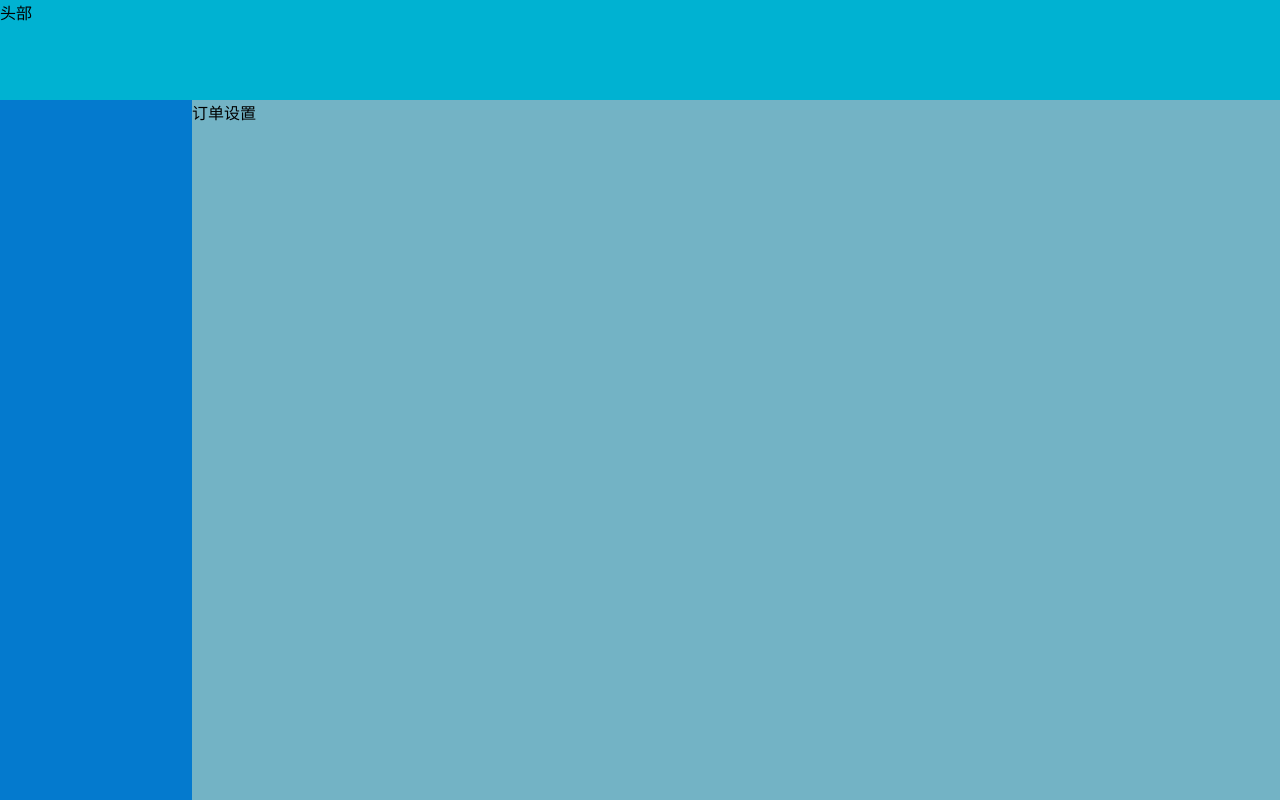
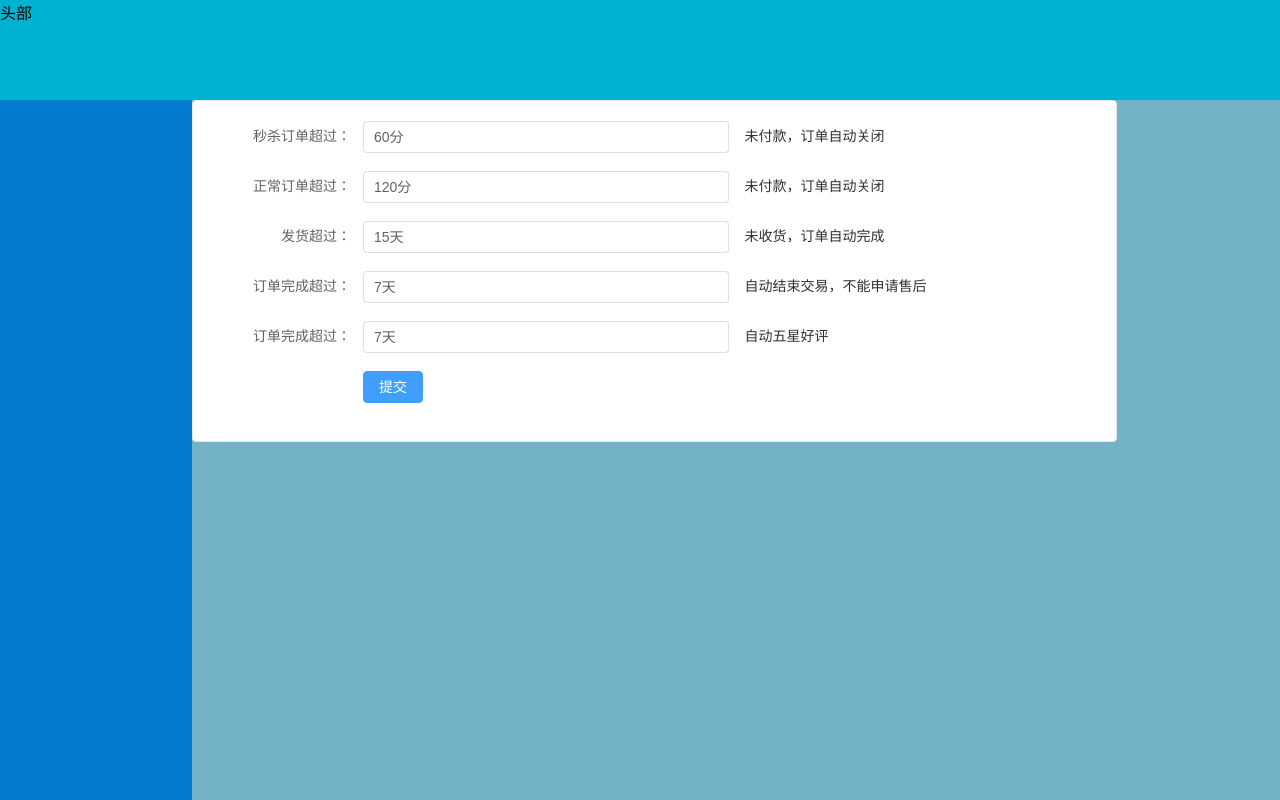
Before and after one commit to wuhonghui123/VueManage, a Vue app: page /index/mainContent/orderSetting in a window 1280 px wide. Shown: the top 800 px of the page. Built offline with nearby package versions, Linux system fonts and the light colour scheme; what vuex-along would draw is missing.

Commit message:
订单列表功能的完善

```diff
--- a/src/http/config.js
+++ b/src/http/config.js
@@ -1,5 +1,5 @@
 export default {
-    baseUrl: 'http://120.25.164.209:8092',
+    baseUrl: 'http://localhost:8092',
     timeOut: 5000,
     headers: {
         'Content-Type': 'application/json;charset=UTF-8'
--- a/src/http/modules/orderList.js
+++ b/src/http/modules/orderList.js
@@ -6,3 +6,6 @@ export function getOrderList(url){
 export function selectOrderList(url,params){
     return get(url,params);
 }
+export function getUserOrderList(url,params){
+    return get(url,params);
+}
--- a/src/http/modules/searchOrder.js
+++ b/src/http/modules/searchOrder.js
@@ -4,6 +4,3 @@ export function getOrderList(url,params){
     console.log(params);
     return get(url,params);
 }
-export function getUserOrderList(url,params){
-    return get(url,params);
-}
--- a/src/store/modules/orderList.js
+++ b/src/store/modules/orderList.js
@@ -11,7 +11,11 @@ export default {
         setOrderList(state, OrderList) {
             state.OrderList = OrderList;
             console.log("给OrderList赋值：", OrderList)
-        }
+        },
+    setOrderUserList(state, OrderUserList) {
+        state.OrderUserList = OrderUserList;
+        console.log("给OrderUserList赋值：", OrderUserList)
+    }
     },
     actions: {
         /*
@@ -23,6 +27,9 @@ export default {
         getOrderList(state) {
             return state.OrderList
         },
+        getOrderUserList(state) {
+            return state.OrderUserList
+        }
 
 
     }
--- a/src/store/modules/searchOrder.js
+++ b/src/store/modules/searchOrder.js
@@ -4,7 +4,8 @@ export default {
         // 全局属性
         // 如果没有模块化，很多模块的属性，都在这里声明
         SearchOrder: [],
-        OrderUserList:[]
+        OrderUserList:[],
+        type:''
     },
     // 同步操作赋值
     mutations: {
@@ -13,9 +14,9 @@ export default {
             state.SearchOrder = SearchOrder;
             console.log("给SearchOrder赋值：", SearchOrder)
         },
-        setOrderUserList(state, OrderUserList) {
-            state.OrderUserList = OrderUserList;
-            console.log("给OrderUserList赋值：", OrderUserList)
+        setOrderType(state, type) {
+            state.type = type;
+            console.log("给SearchOrder赋值：", type)
         }
     },
     actions: {
@@ -28,8 +29,8 @@ export default {
         getSearchOrder(state) {
             return state.SearchOrder
         },
-        getOrderUserList(state) {
-            return state.OrderUserList
+        getOrderType(state) {
+            return state.type
         }
     }
 }
--- a/src/views/Login/Login.vue
+++ b/src/views/Login/Login.vue
@@ -98,9 +98,6 @@ export default {
         console.log(err);
         this.$router.push("/")
       })
-      this.$api.orderList.getOrderList("order/list").then(res=>{
-        this.$store.commit("setOrderList",res)
-      })
   }
 }
 }
--- a/src/views/Login/SideBar.vue
+++ b/src/views/Login/SideBar.vue
@@ -8,7 +8,7 @@
 
         <ul :class="submenu" v-if="menu.children.length>0">
           <li v-for="childMenu in menu.children" :key="childMenu.id">
-            <router-link :to="childMenu.url" :class=childMenu.icon>{{ childMenu.name }}</router-link>
+            <router-link :to="childMenu.url" :class=childMenu.icon @click="getOrderList(childMenu.name)">{{ childMenu.name }}</router-link>
           </li>
         </ul>
       </li>
@@ -51,6 +51,13 @@ export default {
         event.target.parentNode.lastChild.className="submenuShow"
       }else {
         event.target.parentNode.lastChild.className="submenuHide"
+      }
+    },
+    getOrderList(name){
+      if(name=="订单列表"){
+        this.$api.orderList.getOrderList("order/list").then(res=>{
+          this.$store.commit("setOrderList",res)
+        })
       }
     }
   }
--- a/src/views/Order/OrderList.vue
+++ b/src/views/Order/OrderList.vue
@@ -68,7 +68,7 @@
 
               <el-button v-if="scope.row.order_type=='待付款'" size="small" type="danger" style="margin-left: 10px" @click="dele($event)">删除订单</el-button>
               <el-button v-else-if="scope.row.order_type=='待发货'" size="small" style="margin-left: 10px" @click="shipped($event)">订单发货</el-button>
-              <el-button v-else size="small" style="margin-left: 10px" @click="dele($event)">订单跟踪</el-button>
+              <el-button v-else size="small" style="margin-left: 10px">订单跟踪</el-button>
             </template>
 
           </el-table-column>
@@ -111,7 +111,8 @@ export default {
       stripe:true,//是否为斑马纹 table
       currentPage:1,
       pagesize:5,
-      multipleSelection:[]
+      multipleSelection:[],
+      LogisticsDialog:false
     }
   },
   computed: {
@@ -124,13 +125,16 @@ export default {
     search(s){
       var order_id=s.target.parentNode.parentNode.parentNode.parentNode.parentNode.children[1].textContent
       var user_id=s.target.parentNode.parentNode.parentNode.parentNode.parentNode.children[3].textContent
+      var order_type=s.target.parentNode.parentNode.parentNode.parentNode.parentNode.children[6].textContent
       this.$api.searchOrder.getOrderList("order/search",{'order_id':order_id})
           .then(res=>{
             console.log("订单详情：", res);
-            this.$store.commit("setSearchOrder",res)
+            this.$store.commit("setSearchOrder",res);
+            this.$store.commit("setOrderType",order_type)
           })
-      this.$api.searchOrder.getUserOrderList("order/user",{'order_id':order_id,'user_id':user_id})
+      this.$api.orderList.getUserOrderList("order/user",{'order_id':order_id,'user_id':user_id})
       .then(res=>{
+        console.log("test",res);
         this.$store.commit("setOrderUserList",res)
       })
     },
@@ -152,7 +156,8 @@ export default {
     shipped(e){
       var order_id=e.target.parentNode.parentNode.parentNode.parentNode.children[1].textContent
       var user_id=e.target.parentNode.parentNode.parentNode.parentNode.children[3].textContent
-      this.$api.searchOrder.getUserOrderList("order/user",{'order_id':order_id,'user_id':user_id})
+      console.log("######",order_id,user_id);
+      this.$api.searchOrder.getUserOrderList("order/user",{'id':order_id,'user_id':user_id})
           .then(res=>{
             this.$store.commit("setOrderUserList",res)
           })
--- a/src/views/Order/OrderSetting.vue
+++ b/src/views/Order/OrderSetting.vue
@@ -1,15 +1,91 @@
 <template>
-<div>
-  订单设置
-</div>
+  <div>
+    <el-card class="form-container" shadow="never">
+      <el-form :model="orderSetting"
+               ref="orderSettingForm"
+               :rules="rules"
+               label-width="150px">
+        <el-form-item label="秒杀订单超过：" prop="flashOrderOvertime">
+          <el-input v-model="orderSetting.flashOrderOvertime" class="input-width">
+            分
+          </el-input>
+          <span class="note-margin">未付款，订单自动关闭</span>
+        </el-form-item>
+        <el-form-item label="正常订单超过：" prop="normalOrderOvertime">
+          <el-input v-model="orderSetting.normalOrderOvertime" class="input-width">
+            60分
+          </el-input>
+          <span class="note-margin">未付款，订单自动关闭</span>
+        </el-form-item>
+        <el-form-item label="发货超过：" prop="confirmOvertime">
+          <el-input v-model="orderSetting.confirmOvertime" class="input-width">
+            天
+          </el-input>
+          <span class="note-margin">未收货，订单自动完成</span>
+        </el-form-item>
+        <el-form-item label="订单完成超过：" prop="finishOvertime">
+          <el-input v-model="orderSetting.finishOvertime" class="input-width">
+            天
+          </el-input>
+          <span class="note-margin">自动结束交易，不能申请售后</span>
+        </el-form-item>
+        <el-form-item label="订单完成超过：" prop="commentOvertime">
+          <el-input v-model="orderSetting.commentOvertime" class="input-width">
+            天
+          </el-input>
+          <span class="note-margin">自动五星好评</span>
+        </el-form-item>
+        <el-form-item>
+          <el-button
+              type="primary">提交</el-button>
+        </el-form-item>
+      </el-form>
+    </el-card>
+  </div>
+
 </template>
-
 <script>
+const defaultOrderSetting = {
+  id: null,
+  flashOrderOvertime: '60分',
+  normalOrderOvertime: '120分',
+  confirmOvertime: '15天',
+  finishOvertime: '7天',
+  commentOvertime: '7天'
+};
+const checkTime = (rule, value, callback) => {
+  if (!value) {
+    return callback(new Error('时间不能为空'));
+  }
+  console.log("checkTime",value);
+  let intValue = parseInt(value);
+  if (!Number.isInteger(intValue)) {
+    return callback(new Error('请输入数字值'));
+  }
+  callback();
+};
 export default {
-  name: "OrderList"
+  name: 'orderSetting',
+  data() {
+    return {
+      orderSetting: Object.assign({}, defaultOrderSetting),
+      rules: {
+        flashOrderOvertime:{validator: checkTime, trigger: 'blur' },
+        normalOrderOvertime:{validator: checkTime, trigger: 'blur' },
+        confirmOvertime: {validator: checkTime, trigger: 'blur' },
+        finishOvertime: {validator: checkTime, trigger: 'blur' },
+        commentOvertime:{validator: checkTime, trigger: 'blur' }
+      }
+    }
+  }
 }
 </script>
+<style scoped>
+.input-width {
+  width: 50%;
+}
 
-<style scoped>
-
+.note-margin {
+  margin-left: 15px;
+}
 </style>
```
Also changed, not shown: src/views/Login/Main.vue (+12 -12 lines), src/views/Order/OrderDetails.vue (+38 -5 lines).
